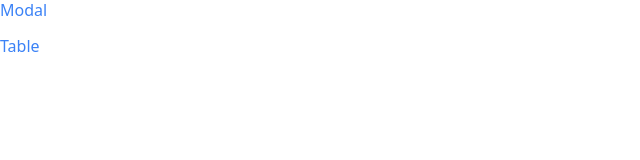
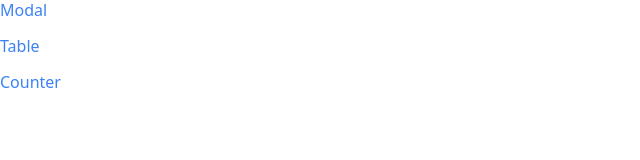
Before and after one commit to Yazan-Hamad/react-components, a React (Create React App) app: page / in a window 1280 px wide. Shown: the part 126-286 px from the top of the page, without its empty margins (0-640 px from the left). Built offline with nearby package versions, Linux system fonts and the light colour scheme.

Commit message:
add counter page to side bar

```diff
--- a/src/components/SideBar.js
+++ b/src/components/SideBar.js
@@ -7,6 +7,7 @@ function SideBar(){
         {label:"Buttons", path:'/buttons'},
         {label:"Modal", path:'/modal'},
         {label:"Table", path:'/table'},
+        {label:"Counter", path:'/counter'},
     ];
     const render = links.map((link)=>{
         return <Link
```
